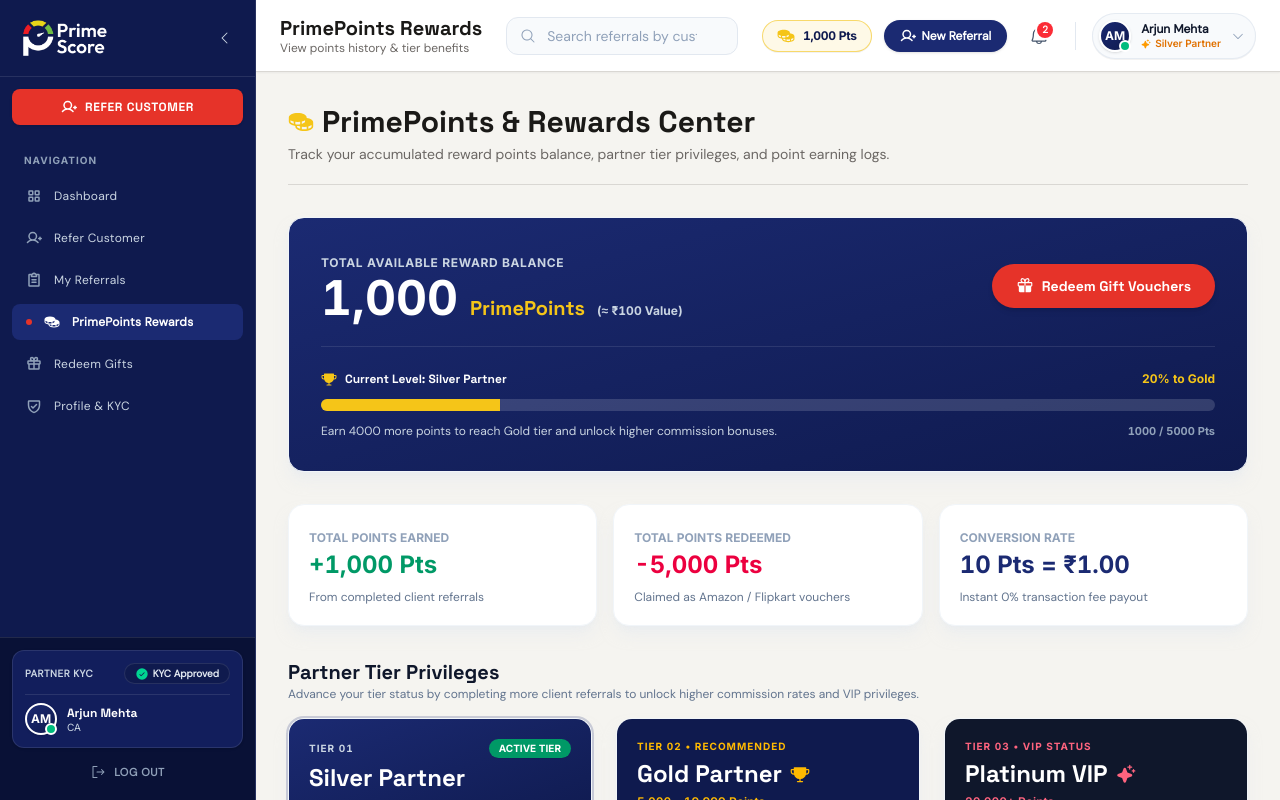
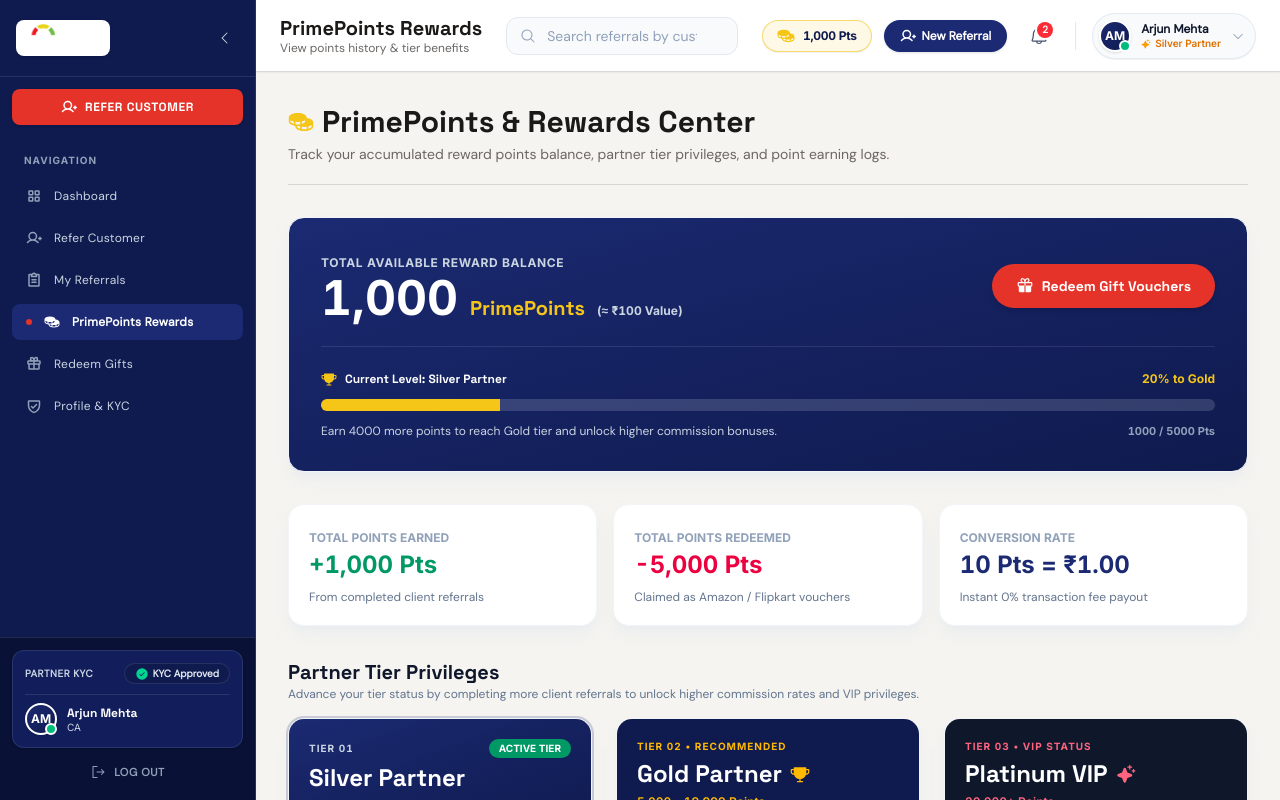
Before and after one commit to ReachOutToHardik/primescorepartner, a Next.js app: page /rewards in a window 1280 px wide. Shown: the top 800 px of the page. Built offline with nearby package versions, Linux system fonts and the light colour scheme.

Commit message:
Branding: Enclosed PrimeScore logo in crisp white background container on dark navy sidebar

```diff
--- a/components/layout/Sidebar.tsx
+++ b/components/layout/Sidebar.tsx
@@ -97,17 +97,21 @@ export default function Sidebar({
       <div className="p-4 flex items-center justify-between border-b border-white/10 min-h-[68px]">
         <Link href="/dashboard" className="flex items-center gap-3 overflow-hidden py-1">
           {isCollapsed ? (
+            <div className="p-1.5 rounded-lg bg-white shrink-0 shadow-sm flex items-center justify-center">
               <img
                 src="/logo.png"
                 alt="PrimeScore Logo"
-              className="w-9 h-9 object-contain shrink-0"
+                className="w-7 h-7 object-contain"
               />
+            </div>
           ) : (
+            <div className="px-2.5 py-1 rounded-lg bg-white shadow-sm flex items-center justify-center">
               <img
                 src="/logo.png"
                 alt="PrimeScore Partner Network"
-              className="h-9 object-contain max-w-[170px]"
+                className="h-7 object-contain max-w-[150px]"
               />
+            </div>
           )}
         </Link>
 
```
Lines whose indentation alone changed are shown as unchanged.
